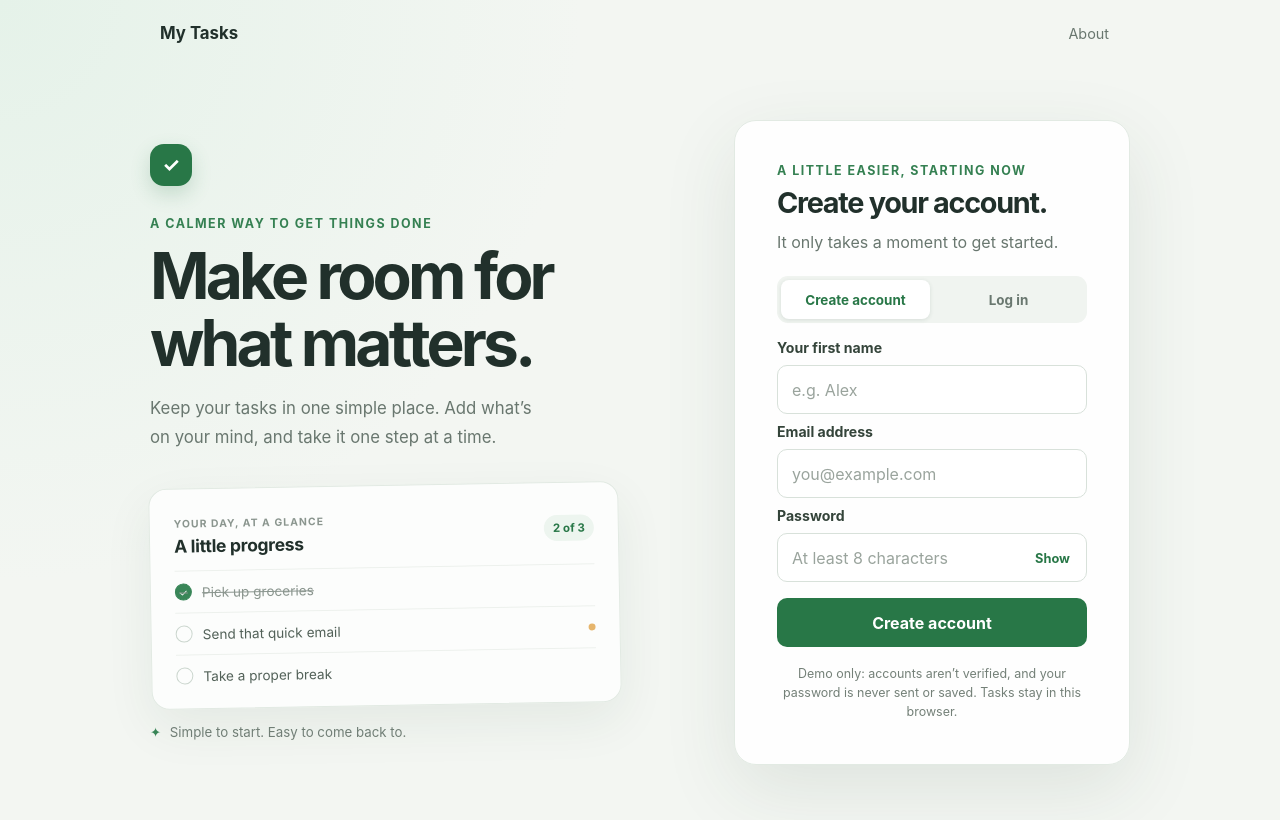
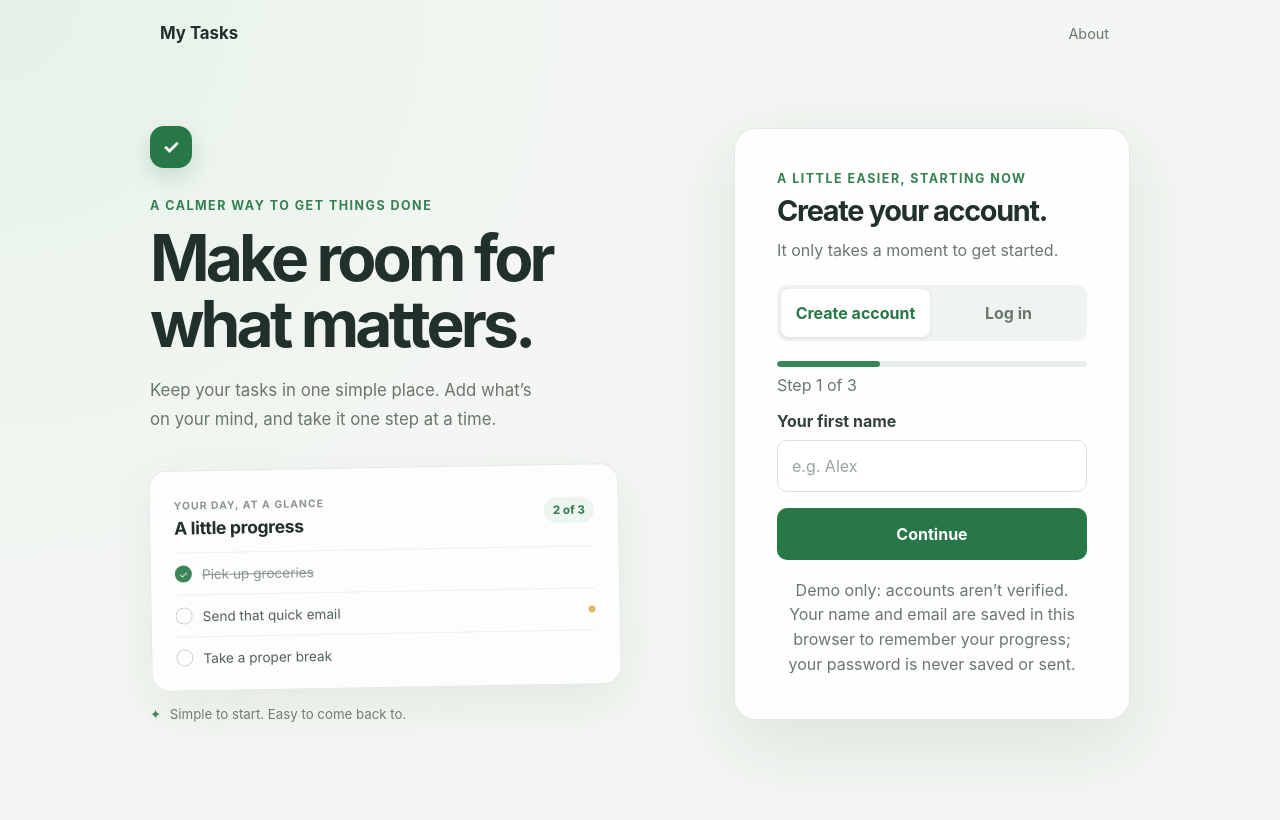
Before and after one commit to ChristineNanu/Task-Tracker, a Vue app in the folder vue-project/: page / in a window 1280 px wide. Shown: the top 820 px of the page. Built offline with nearby package versions, Linux system fonts and the light colour scheme.

Commit message:
feat: enhance welcome view with improved form handling and progress tracking

```diff
--- a/vue-project/src/assets/main.css
+++ b/vue-project/src/assets/main.css
@@ -91,13 +91,13 @@ button {
 }
 
 .account-switch button {
-  min-height: 39px;
+  min-height: 48px;
   padding: 0 8px;
   border: 0;
   border-radius: 8px;
   background: transparent;
   color: #69776f;
-  font-size: 0.84rem;
+  font-size: 1rem;
   font-weight: 650;
 }
 
@@ -105,6 +105,27 @@ button {
   background: white;
   color: #287747;
   box-shadow: 0 1px 4px rgba(35, 65, 46, 0.12);
+}
+
+.form-progress {
+  height: 6px;
+  margin-top: 20px;
+  overflow: hidden;
+  border-radius: 99px;
+  background: #e8eee9;
+}
+
+.form-progress-fill {
+  height: 100%;
+  border-radius: inherit;
+  background: #398658;
+  transition: width 180ms ease;
+}
+
+.step-label {
+  margin-top: 8px;
+  color: #69776f;
+  font-size: 1rem;
 }
 
 .password-field {
@@ -119,11 +140,13 @@ button {
   position: absolute;
   top: 50%;
   right: 12px;
+  min-width: 48px;
+  min-height: 48px;
   padding: 5px;
   border: 0;
   background: transparent;
   color: #287747;
-  font-size: 0.8rem;
+  font-size: 0.9rem;
   font-weight: 650;
   transform: translateY(-50%);
 }
@@ -318,18 +341,19 @@ button {
 
 .welcome-form label {
   color: #34443a;
-  font-size: 0.88rem;
+  font-size: 1rem;
   font-weight: 650;
 }
 
 .welcome-form input {
   width: 100%;
-  min-height: 49px;
+  min-height: 52px;
   padding: 0 14px;
   border: 1px solid #d8e1da;
   border-radius: 10px;
   background: #fff;
   color: #21302b;
+  font-size: 16px;
   outline: none;
 }
 
@@ -345,7 +369,7 @@ button {
 .welcome-submit {
   display: flex;
   width: 100%;
-  min-height: 49px;
+  min-height: 52px;
   align-items: center;
   justify-content: center;
   margin-top: 7px;
@@ -360,38 +384,88 @@ button {
   transition: background 150ms ease, transform 150ms ease;
 }
 
-.welcome-submit:hover {
+.welcome-submit:hover:not(:disabled) {
   background: #1f633a;
   transform: translateY(-1px);
 }
 
 .welcome-submit:focus-visible,
-.text-button:focus-visible {
+.text-button:focus-visible,
+.form-back:focus-visible {
   outline: 3px solid rgba(57, 134, 88, 0.32);
   outline-offset: 3px;
 }
 
+.welcome-submit:disabled {
+  cursor: wait;
+  opacity: 0.78;
+}
+
+.form-actions {
+  display: flex;
+  gap: 10px;
+  margin-top: 7px;
+}
+
+.form-actions .welcome-submit {
+  flex: 1;
+  margin-top: 0;
+}
+
+.form-back {
+  min-width: 88px;
+  min-height: 52px;
+  padding: 0 14px;
+  border: 1px solid #d8e1da;
+  border-radius: 10px;
+  background: #fff;
+  color: #52685a;
+  font-size: 1rem;
+  font-weight: 650;
+}
+
+.form-back:hover:not(:disabled) {
+  background: #f5f8f5;
+}
+
+.submit-spinner {
+  width: 17px;
+  height: 17px;
+  margin-right: 9px;
+  border: 2px solid rgba(255, 255, 255, 0.45);
+  border-top-color: white;
+  border-radius: 50%;
+  animation: submit-spin 700ms linear infinite;
+}
+
+@keyframes submit-spin {
+  to {
+    transform: rotate(360deg);
+  }
+}
+
 .privacy-note {
   margin-top: 18px;
-  color: #748078;
-  font-size: 0.78rem;
-  line-height: 1.5;
+  color: #69776f;
+  font-size: 1rem;
+  line-height: 1.55;
   text-align: center;
 }
 
 .welcome-error {
   color: #a33c3c;
-  font-size: 0.8rem;
+  font-size: 1rem;
 }
 
 .text-button {
   display: block;
   margin: 20px auto 0;
-  padding: 4px;
+  min-height: 48px;
+  padding: 8px;
   border: 0;
   background: transparent;
   color: #287747;
-  font-size: 0.84rem;
+  font-size: 0.95rem;
   font-weight: 650;
 }
 
@@ -822,6 +896,17 @@ h1 {
   }
 }
 
+@media (prefers-reduced-motion: reduce) {
+  .form-progress-fill,
+  .welcome-submit {
+    transition: none;
+  }
+
+  .submit-spinner {
+    animation: none;
+  }
+}
+
 @media (max-width: 480px) {
   .task-card {
     padding: 28px 22px;
--- a/vue-project/src/views/WelcomeView.vue
+++ b/vue-project/src/views/WelcomeView.vue
@@ -1,17 +1,32 @@
 <script setup lang="ts">
-import { ref } from 'vue'
+import { computed, ref, watch } from 'vue'
 import { useRouter } from 'vue-router'
 
 const profileKey = 'task-tracker-profile'
+const draftKey = 'task-tracker-account-draft'
+type AccountMode = 'signup' | 'login'
+
+interface AccountDraft {
+  mode: AccountMode
+  step: number
+  name: string
+  email: string
+}
+
 const router = useRouter()
 const profileName = ref(loadProfile())
-const name = ref('')
-const email = ref('')
+const savedDraft = loadDraft()
+const name = ref(savedDraft?.name ?? '')
+const email = ref(savedDraft?.email ?? '')
 const password = ref('')
 const errorMessage = ref('')
-const isEditing = ref(false)
-const isLogin = ref(false)
+const formSaveError = ref('')
+const isEditing = ref(Boolean(savedDraft))
+const isLogin = ref(savedDraft?.mode === 'login')
+const currentStep = ref(savedDraft?.step ?? 1)
 const showPassword = ref(false)
+const isSubmitting = ref(false)
+const totalSteps = computed(() => (isLogin.value ? 2 : 3))
 
 function loadProfile(): string {
   try {
@@ -21,13 +36,68 @@ function loadProfile(): string {
   }
 }
 
-function submitAccountForm() {
+function loadDraft(): AccountDraft | null {
+  try {
+    const savedValue = localStorage.getItem(draftKey)
+    if (!savedValue) return null
+
+    const value: unknown = JSON.parse(savedValue)
+    if (
+      typeof value !== 'object' ||
+      value === null ||
+      !('mode' in value) ||
+      (value.mode !== 'signup' && value.mode !== 'login') ||
+      !('step' in value) ||
+      typeof value.step !== 'number' ||
+      !('name' in value) ||
+      typeof value.name !== 'string' ||
+      !('email' in value) ||
+      typeof value.email !== 'string'
+    ) {
+      return null
+    }
+
+    const stepCount = value.mode === 'login' ? 2 : 3
+    if (!Number.isInteger(value.step) || value.step < 1 || value.step > stepCount) return null
+
+    return {
+      mode: value.mode,
+      step: value.step,
+      name: value.name,
+      email: value.email,
+    }
+  } catch {
+    return null
+  }
+}
+
+watch([name, email, isLogin, currentStep], () => {
+  try {
+    localStorage.setItem(
+      draftKey,
+      JSON.stringify({
+        mode: isLogin.value ? 'login' : 'signup',
+        step: currentStep.value,
+        name: name.value,
+        email: email.value,
+      }),
+    )
+    formSaveError.value = ''
+  } catch {
+    formSaveError.value = 'We couldn’t save your progress on this device. Keep this page open.'
+  }
+})
+
+async function submitAccountForm() {
+  if (isSubmitting.value) return
+
   const trimmedName = name.value.trim()
   if (!isLogin.value && !trimmedName) {
     errorMessage.value = 'Please enter your first name.'
     return
   }
 
+  isSubmitting.value = true
   try {
     if (isLogin.value) {
       localStorage.removeItem(profileKey)
@@ -35,17 +105,43 @@ function submitAccountForm() {
       localStorage.setItem(profileKey, trimmedName)
       profileName.value = trimmedName
     }
+    localStorage.removeItem(draftKey)
     errorMessage.value = ''
-    void router.push('/tasks')
+    password.value = ''
+    await router.push('/tasks')
   } catch {
     errorMessage.value = 'We couldn’t continue. Please try again.'
+  } finally {
+    isSubmitting.value = false
+  }
+}
+
+function handleStepSubmit() {
+  if (isSubmitting.value) return
+
+  if (!isLogin.value && currentStep.value === 1 && !name.value.trim()) {
+    errorMessage.value = 'Please enter your first name.'
+    return
+  }
+
+  errorMessage.value = ''
+  if (currentStep.value < totalSteps.value) {
+    currentStep.value += 1
+  } else {
+    void submitAccountForm()
   }
 }
 
 function selectMode(login: boolean) {
   isLogin.value = login
+  currentStep.value = 1
   password.value = ''
   showPassword.value = false
+  errorMessage.value = ''
+}
+
+function goBack() {
+  currentStep.value = Math.max(1, currentStep.value - 1)
   errorMessage.value = ''
 }
 </script>
@@ -104,7 +200,7 @@ function selectMode(login: boolean) {
             {{ isLogin ? 'Log in to get back to your tasks.' : 'It only takes a moment to get started.' }}
           </p>
 
-          <div class="account-switch" aria-label="Choose an option">
+          <div class="account-switch" role="group" aria-label="Choose an option">
             <button
               type="button"
               :class="{ selected: !isLogin }"
@@ -123,8 +219,20 @@ function selectMode(login: boolean) {
             </button>
           </div>
 
-          <form class="welcome-form" @submit.prevent="submitAccountForm">
-            <template v-if="!isLogin">
+          <div
+            class="form-progress"
+            role="progressbar"
+            :aria-label="`Step ${currentStep} of ${totalSteps}`"
+            aria-valuemin="1"
+            :aria-valuemax="totalSteps"
+            :aria-valuenow="currentStep"
+          >
+            <div class="form-progress-fill" :style="{ width: `${(currentStep / totalSteps) * 100}%` }"></div>
+          </div>
+          <p class="step-label">Step {{ currentStep }} of {{ totalSteps }}</p>
+
+          <form class="welcome-form" @submit.prevent="handleStepSubmit">
+            <template v-if="!isLogin && currentStep === 1">
               <label for="profile-name">Your first name</label>
               <input
                 id="profile-name"
@@ -138,6 +246,7 @@ function selectMode(login: boolean) {
               />
             </template>
 
+            <template v-else-if="(isLogin && currentStep === 1) || (!isLogin && currentStep === 2)">
               <label for="account-email">Email address</label>
               <input
                 id="account-email"
@@ -148,7 +257,9 @@ function selectMode(login: boolean) {
                 placeholder="you@example.com"
                 required
               />
+            </template>
 
+            <template v-else>
               <label for="account-password">Password</label>
               <div class="password-field">
                 <input
@@ -170,15 +281,38 @@ function selectMode(login: boolean) {
                   {{ showPassword ? 'Hide' : 'Show' }}
                 </button>
               </div>
+            </template>
 
-            <button class="welcome-submit" type="submit">
-              {{ isLogin ? 'Log in' : 'Create account' }}
+            <p v-if="formSaveError" class="welcome-error" role="alert">{{ formSaveError }}</p>
+            <p v-if="errorMessage" class="welcome-error" role="alert">{{ errorMessage }}</p>
+
+            <div class="form-actions">
+              <button
+                v-if="currentStep > 1"
+                class="form-back"
+                type="button"
+                :disabled="isSubmitting"
+                @click="goBack"
+              >
+                Back
               </button>
-            <p v-if="errorMessage" class="welcome-error" role="alert">{{ errorMessage }}</p>
+              <button class="welcome-submit" type="submit" :disabled="isSubmitting">
+                <span v-if="isSubmitting" class="submit-spinner" aria-hidden="true"></span>
+                {{
+                  isSubmitting
+                    ? 'Opening your tasks…'
+                    : currentStep < totalSteps
+                      ? 'Continue'
+                      : isLogin
+                        ? 'Log in'
+                        : 'Create account'
+                }}
+              </button>
+            </div>
           </form>
 
           <p class="privacy-note">
-            Demo only: accounts aren’t verified, and your password is never sent or saved. Tasks stay in this browser.
+            Demo only: accounts aren’t verified. Your name and email are saved in this browser to remember your progress; your password is never saved or sent.
           </p>
           <button v-if="profileName" class="text-button" type="button" @click="isEditing = false">
             Back to {{ profileName }}’s profile
```
Lines whose indentation alone changed are shown as unchanged.
